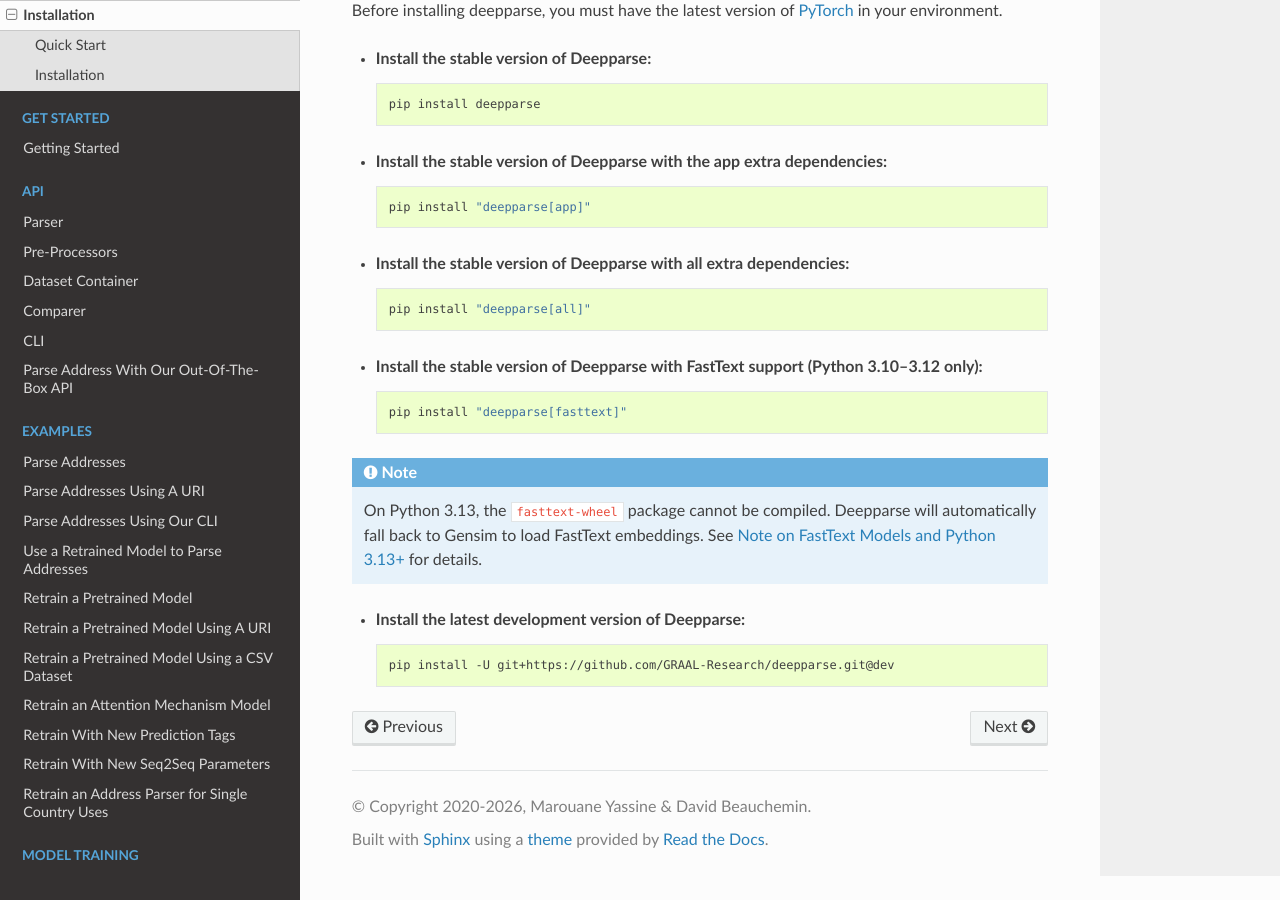
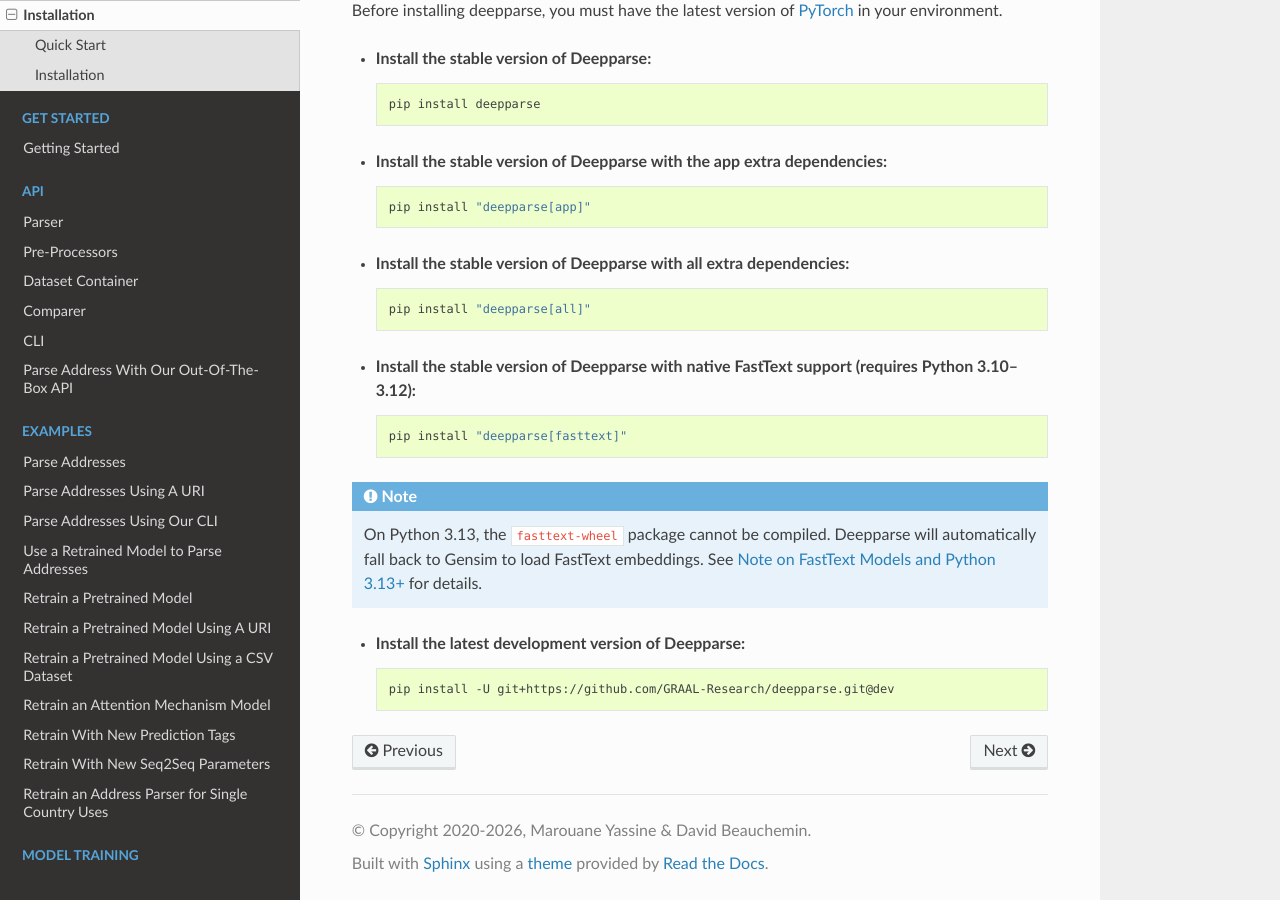
Before and after one commit to GRAAL-Research/deepparse, a Sphinx documentation site: the page built from docs/source/install/installation.rst, in a window 1280 px wide and 900 px high, scrolled down 772 px. Built offline with Sphinx 7.4.7 and the Read the Docs theme 3.1.0, drawn with Linux system fonts in a browser that asks for light colours; the version number could not be read and is left out.

Commit message:
Clarify fasttext install label to avoid implying no FastText on 3.13+
Co-Authored-By: Claude Opus 4.6 <noreply@anthropic.com>

```diff
--- a/docs/source/install/installation.rst
+++ b/docs/source/install/installation.rst
@@ -39,7 +39,7 @@ Before installing deepparse, you must have the latest version of `PyTorch <https
 
    pip install "deepparse[all]"
 
-- **Install the stable version of Deepparse with FastText support (Python 3.10–3.12 only):**
+- **Install the stable version of Deepparse with native FastText support (requires Python 3.10–3.12):**
 
   .. code-block:: sh
 
```
Also changed, not shown: README.md (+1 -1 lines).
